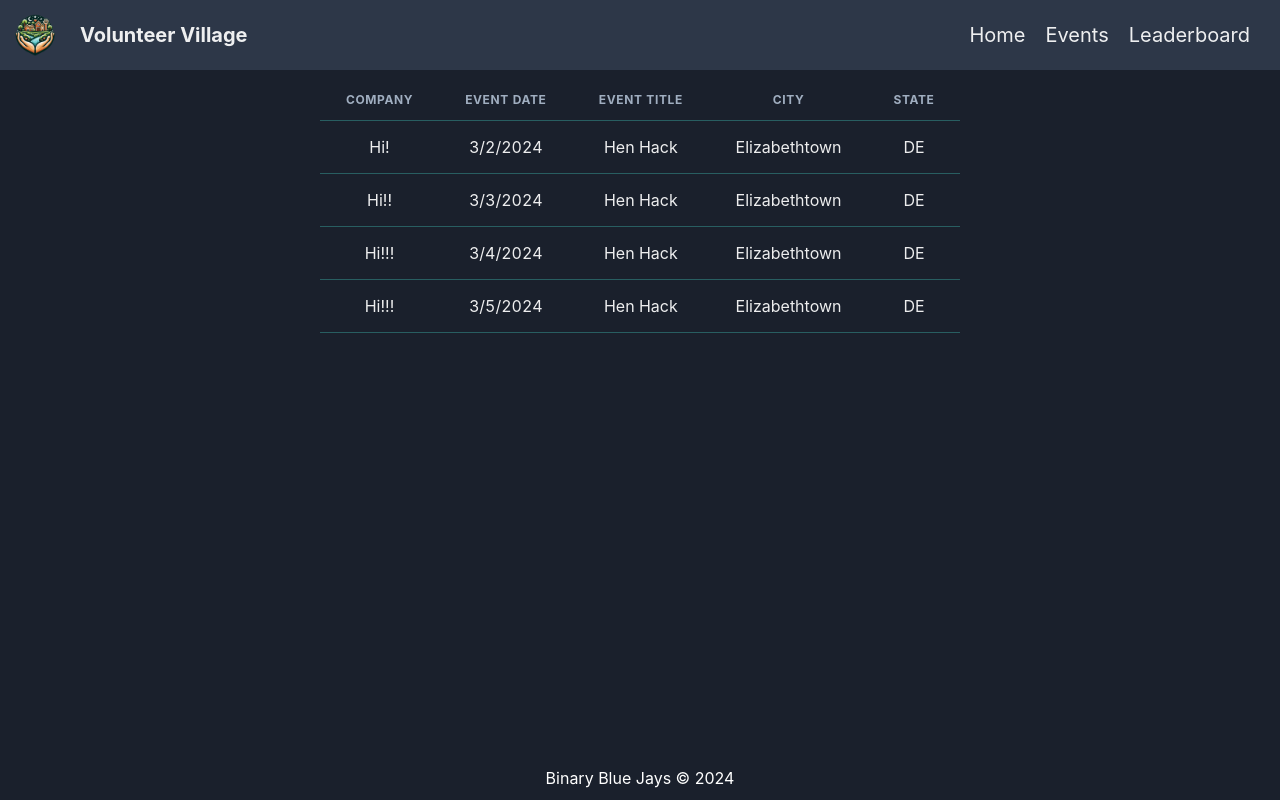
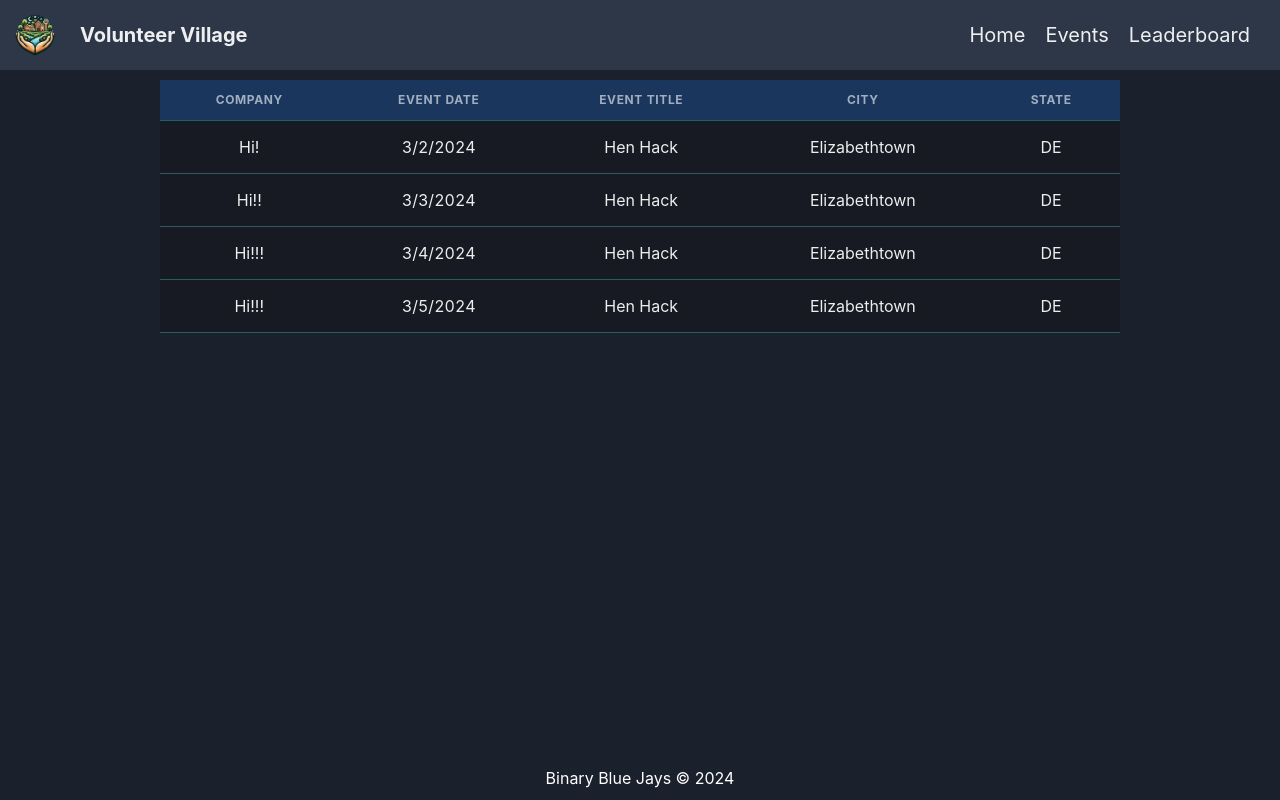
Before and after one commit to Etown-Computer-Science-Club/VolunteerVillage, a React (Vite) app in the folder client/: page /events in a window 1280 px wide. Built offline with nearby package versions, Linux system fonts and the light colour scheme.

Commit message:
added styles to this

```diff
--- a/client/src/pages/Events.jsx
+++ b/client/src/pages/Events.jsx
@@ -36,9 +36,9 @@ export default function Events() {
 
   return (
     <Center>
-        <TableContainer w="50vw">
+        <TableContainer w="75vw">
         <Table variant='simple' colorScheme='teal'>
-          <Thead>
+          <Thead bg="blue.900">
             <Tr>
               <Th textAlign="center">Company</Th>
               <Th textAlign="center">Event Date</Th>
@@ -50,7 +50,7 @@ export default function Events() {
 
           <Tbody>
           {postsData.map((user, index) => (
-              <Tr key={index} onClick={() => handleItemClick(index)} _hover={{ backgroundColor: 'blue.600' }}>
+              <Tr key={index} onClick={() => handleItemClick(index)} _hover={{ backgroundColor: 'blue.600' }} bg="gray.900">
                 <Td textAlign="center">{user.company.name}</Td>
                 <Td textAlign="center">{user.eventDate}</Td>
                 <Td textAlign="center">{user.title}</Td>
```
